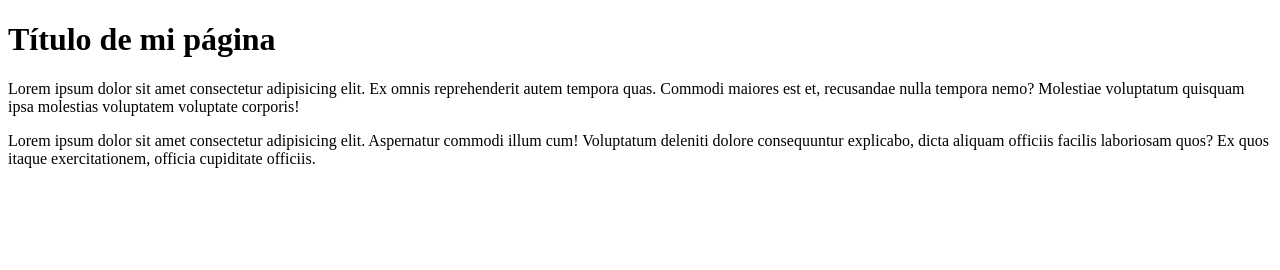
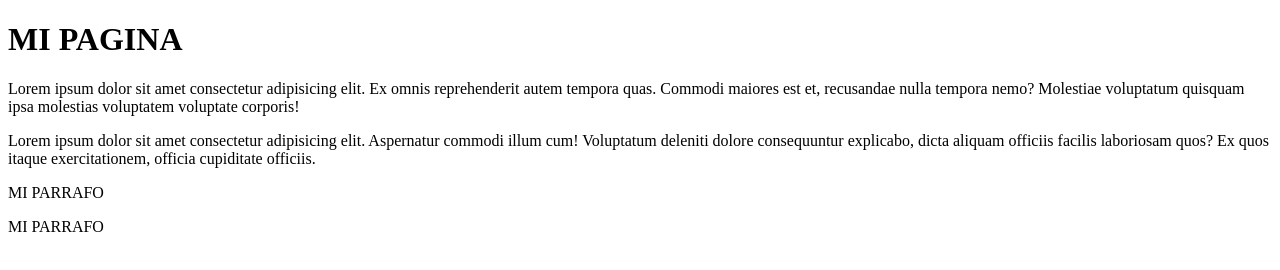
Before and after one commit to anthnyM/helloGithub, a plain HTML site: page index.html in a window 1280 px wide. Drawn offline with Linux system fonts and the light colour scheme.

Commit message:
categories

```diff
--- a/index.html
+++ b/index.html
@@ -6,10 +6,13 @@
     <title>Mi primer sitio web</title>
 </head>
 <body>
-    <h1>Título de mi página</h1>
+    <h1>MI PAGINA</h1>
     <p>Lorem ipsum dolor sit amet consectetur adipisicing elit. Ex omnis reprehenderit autem tempora quas. Commodi maiores est et, recusandae nulla tempora nemo? Molestiae voluptatum quisquam ipsa molestias voluptatem voluptate corporis!</p>
     <p>Lorem ipsum dolor sit amet consectetur adipisicing elit. Aspernatur commodi illum cum! Voluptatum deleniti dolore consequuntur explicabo, dicta aliquam officiis facilis laboriosam quos? Ex quos itaque exercitationem, officia cupiditate officiis.</p>
 
     <p class="foo"></p>
+
+    <p>MI PARRAFO</p>
+    <div>MI PARRAFO</div>
 </body>
 </html>
```
